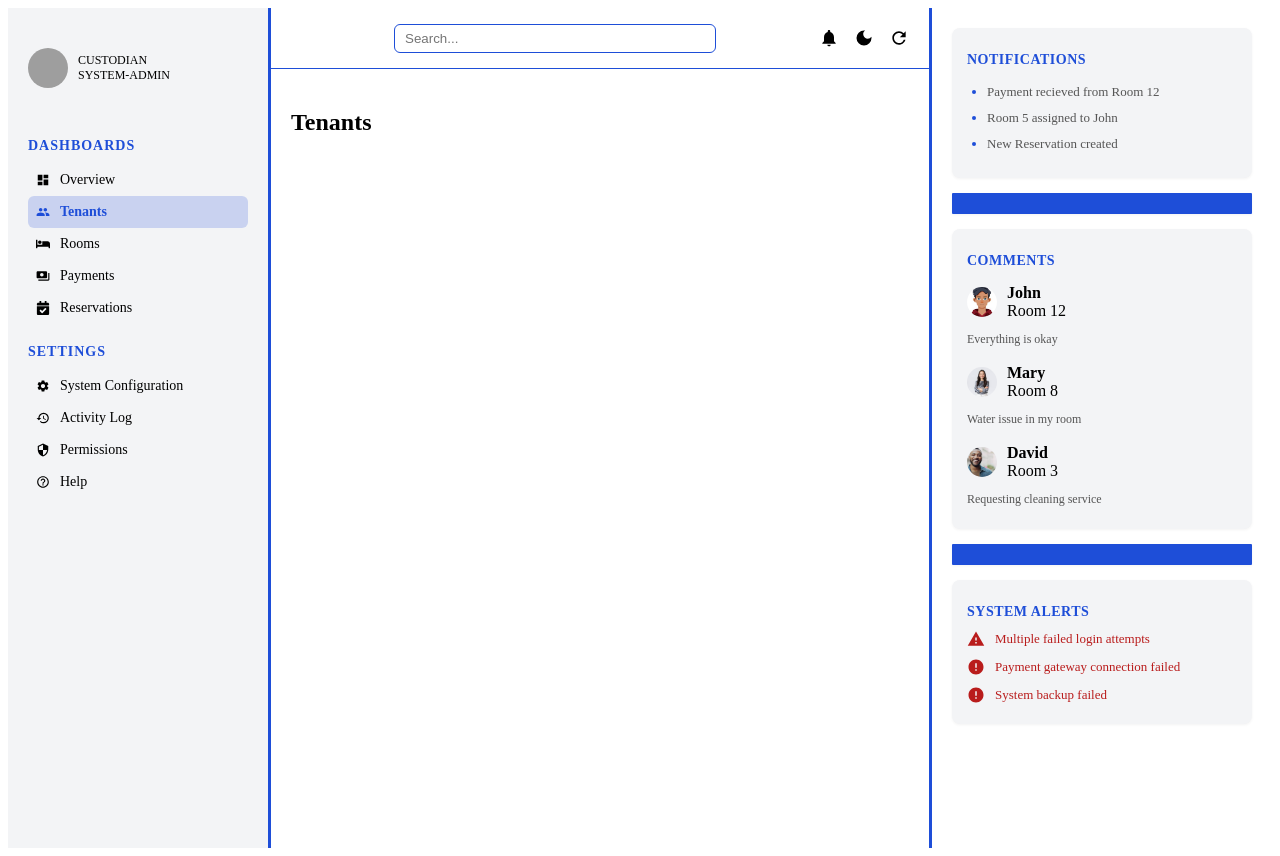
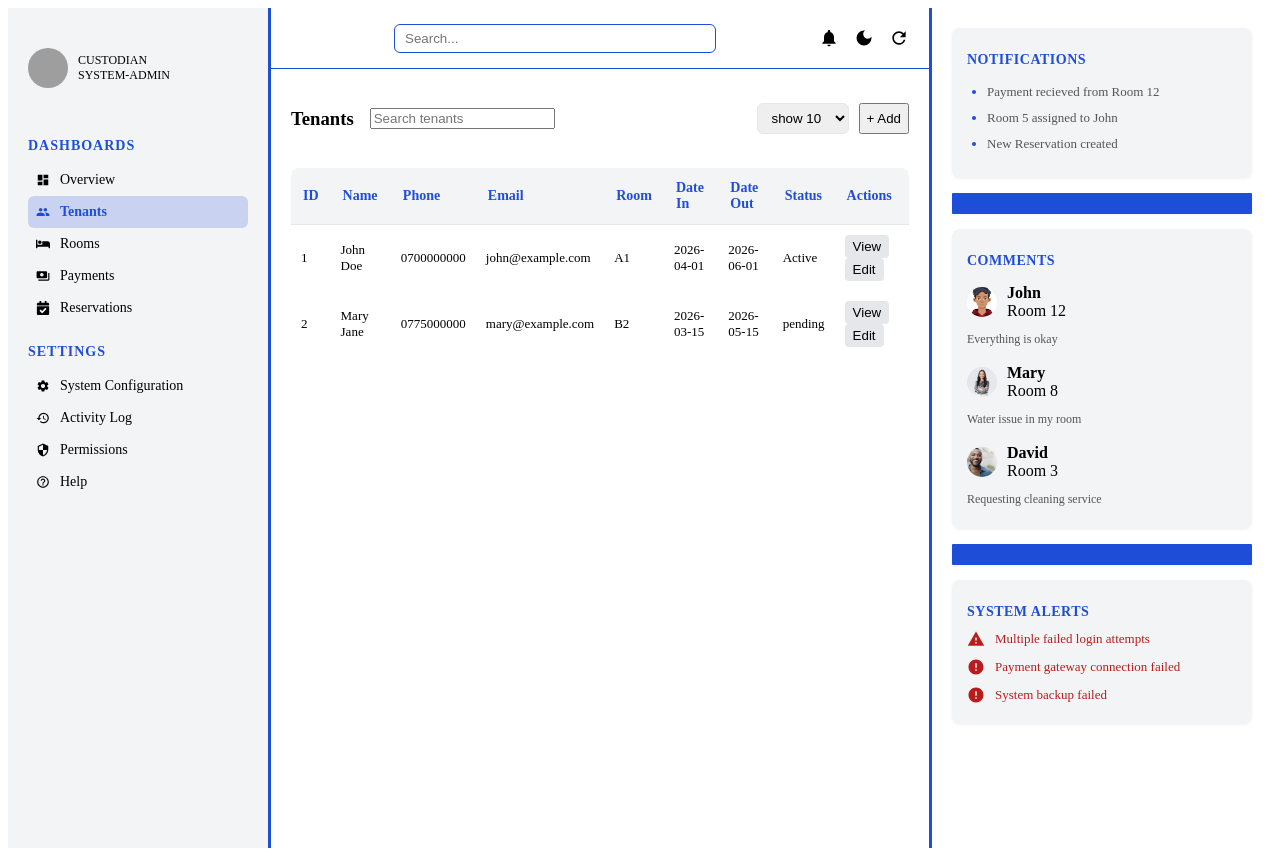
Before and after one commit to MulindwaDavid/HMS, a React (Vite) app in the folder hms_ui/: page /tenants in a window 1280 px wide. Built offline with nearby package versions, Linux system fonts and the light colour scheme; grey boxes are pictures that could not be loaded.

Commit message:
UI update

```diff
--- a/hms_ui/src/Pages/Tenants.tsx
+++ b/hms_ui/src/Pages/Tenants.tsx
@@ -1,3 +1,30 @@
+
+{/*Mock Data */}
+const tenants = [
+    {
+        id: 1,
+        firstName: "John",
+        lastName: "Doe",
+        phone: "0700000000",
+        email: "john@example.com",
+        room: "A1",
+        dateIn: "2026-04-01",
+        dateOut: "2026-06-01",
+        status: "Active",
+    },
+
+       {
+        id: 2,
+        firstName: "Mary",
+        lastName: "Jane",
+        phone: "0775000000",
+        email: "mary@example.com",
+        room: "B2",
+        dateIn: "2026-03-15",
+        dateOut: "2026-05-15",
+        status: "pending",
+    },
+];
 
 
 
@@ -5,7 +32,88 @@ function Tenants(){
 
 
     return(
-        <h2>Tenants</h2>
+        <div className="tenant-page">
+
+        {/*HEADER*/}
+        <div className="tenants-header">
+
+            {/*Left*/}
+            <h3>Tenants</h3>
+
+            {/*Middle-section*/}
+            <input type="text"
+            className="search-input"
+            placeholder="Search tenants"
+             />
+
+            {/*RIGHT*/}
+            <div className="tenant-controls">
+                <select className="control-select">
+                    <option>show 10</option>
+                    <option>show 20</option>
+                    <option>show 30</option>
+                </select>
+
+                <button className="add-tenant-button">
+                    + Add
+                </button>
+            </div>
+        </div>
+
+
+        {/*TABLE SECTION*/}
+        <div className="table-section">
+            <table className="tenants-table">
+                <thead>
+                    <tr>
+                        <th>ID</th>
+                        <th>Name</th>
+                        <th>Phone</th>
+                        <th>Email</th>
+                        <th>Room</th>
+                        <th>Date In</th>
+                        <th>Date Out</th>
+                        <th>Status</th>
+                        <th>Actions</th>
+                    </tr>
+                </thead>
+
+                <tbody>
+                    {/*Rendering the mock data*/}
+                    {tenants.map((tenants) => (
+                        <tr key={tenants.id}>
+
+                            <td>{tenants.id}</td>
+
+                            {/*Full name*/}
+                            <td>{tenants.firstName} {tenants.lastName}</td>
+                            <td>{tenants.phone}</td>
+                            <td>{tenants.email}</td>
+                            <td>{tenants.room}</td>
+                            <td>{tenants.dateIn}</td>
+                            <td>{tenants.dateOut}</td>
+
+                            <td className={`status ${tenants.status.toLowerCase()}`}>{tenants.status}</td>
+
+                            <td>
+                                <button className="action-btn">View</button>
+                                <button className="action-btn">Edit</button>
+                            </td>
+
+                        </tr>
+                    ))}
+                </tbody>
+            </table>
+        </div>
+
+        {/*MODAL OVERLAY*/}
+        <div className="modal_overlay">
+            <div className="modal">
+                {/*Form will go here*/}
+            </div>
+        </div>
+
+        </div>
     );
 }
 
--- a/hms_ui/src/index.css
+++ b/hms_ui/src/index.css
@@ -404,3 +404,81 @@ td{
 .action-btn:hover {
   background: #d1d5db;
 }
+
+/*====== Form =====*/
+.modal-overlay {
+  position: fixed;
+  top: 0;
+  left: 0;
+  width: 100%;
+  height: 100%;
+  background: rgba(0,0,0,0.5); /* dark shadow background */
+  display: flex;
+  justify-content: center;
+  align-items: center;
+  z-index: 1000;
+}
+
+.modal-card {
+  background: white;
+  padding: 20px;
+  width: 400px;
+  border-radius: 12px;
+  box-shadow: 0 10px 30px rgba(0,0,0,0.3);
+  animation: fadeIn 0.2s ease-in-out;
+}
+
+.modal-actions {
+  display: flex;
+  justify-content: space-between;
+  margin-top: 15px;
+}
+
+@keyframes fadeIn {
+  from {
+    transform: scale(0.9);
+    opacity: 0;
+  }
+  to {
+    transform: scale(1);
+    opacity: 1;
+  }
+}
+
+
+/*==================================================Tenannts Page ==============================================*/
+.tenants-page{
+    padding: 20px;
+}
+
+.tenants-header{
+    display: flex;
+    align-items: center;
+    gap: 16px;
+    margin-bottom: 20px;
+}
+
+.tenant-controls{
+    margin-left: auto;
+    display: flex;
+    gap: 10px;
+}
+
+.tenants-table{
+    width: 100%;
+    border-collapse: collapse;
+    border-radius: 8px;
+    overflow: hidden;
+    background: white;
+}
+
+.tenants-table thead th{
+    padding: 12px;
+    text-align: left;
+    background: #f3f4f6;
+}
+.tenants-table td{
+    padding: 10px;
+    text-align: left;
+    border-bottom: #e5e7eb;
+}
```
Also changed, not shown: hms_ui/src/Pages/Rooms.tsx (+86 -156 lines), 1 other file (tests, documents, lock files or other folders).
